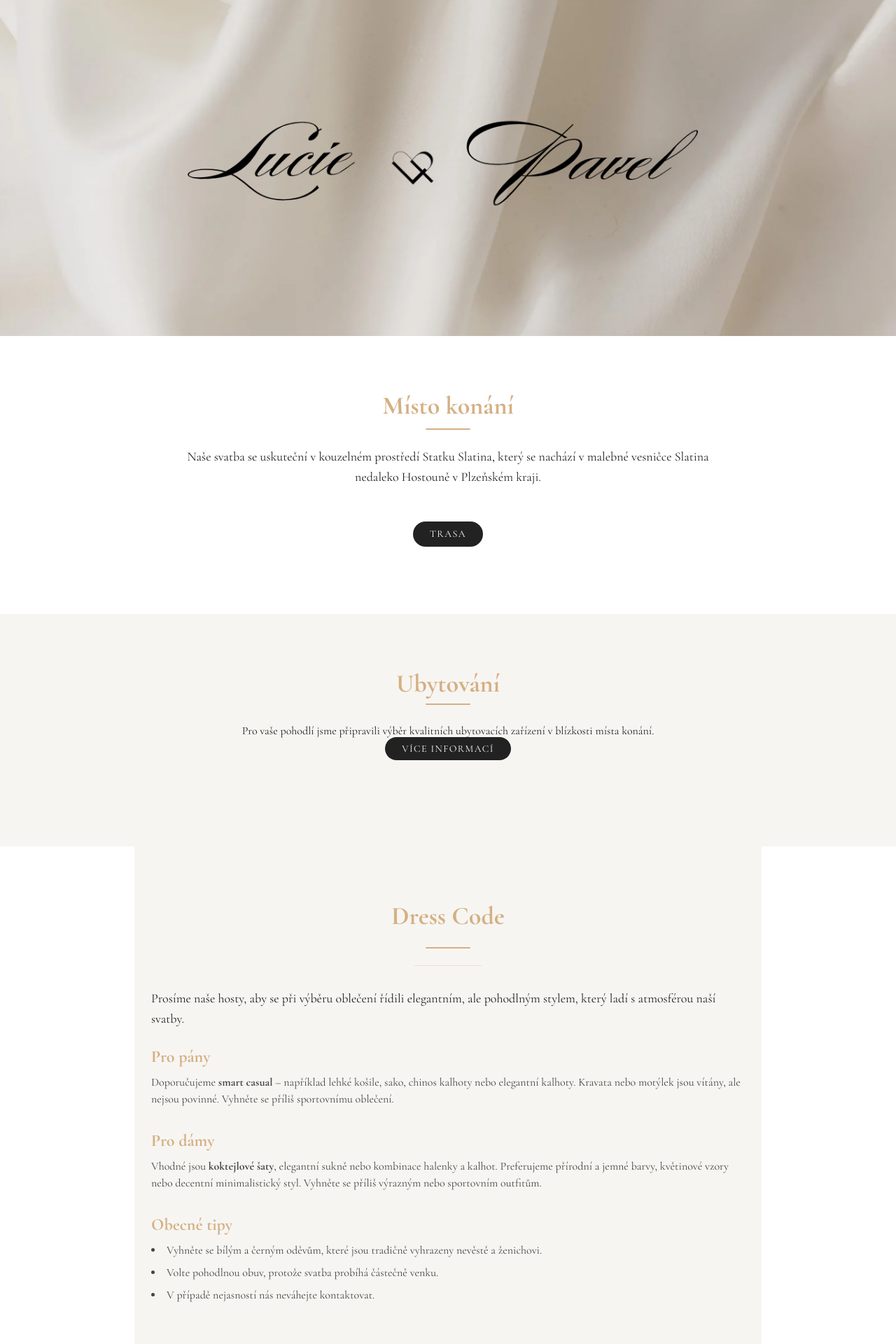
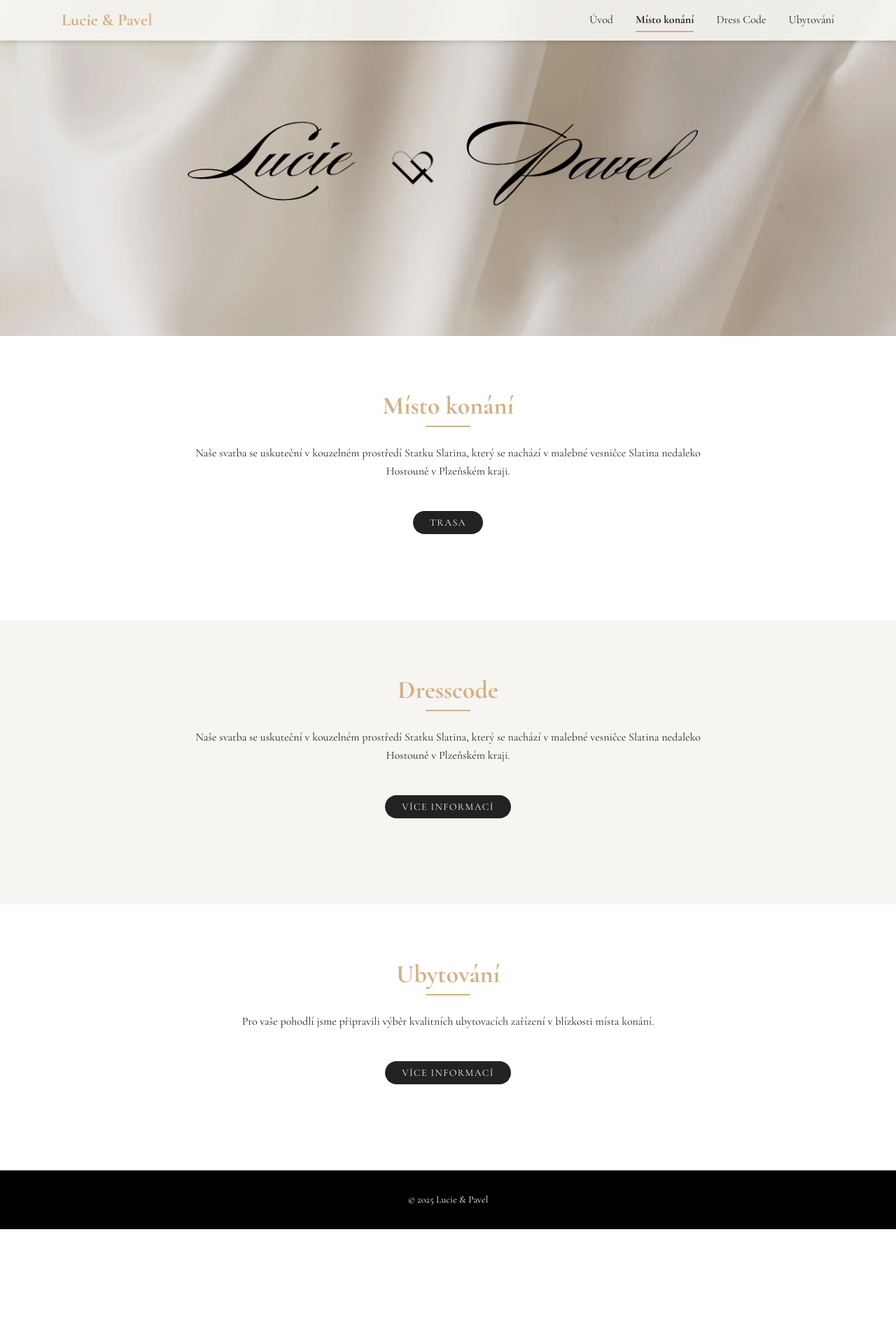
Before and after one commit to pavelmyslik/wedding-app, a Next.js app: page / in a window 1280 px wide. Shown: the top 1920 px of the page at 70% size. After the commit the page ends 1756 px from the top, so only its background shows below. Built offline with nearby package versions, Linux system fonts and the light colour scheme.

Commit message:
Add new pages for components

```diff
--- a/app/Accomodation.tsx
+++ b/app/accommodation/page.tsx
@@ -1,4 +1,4 @@
-export default function Accommodation() {
+export default function Page() {
   const accommodations = [
     {
       id: 1,
@@ -35,7 +35,6 @@ export default function Accommodation() {
           <p className="text-base text-[#222222] font-serif leading-relaxed">
             Pro vaše pohodlí jsme připravili výběr kvalitních ubytovacích zařízení v blízkosti místa konání.
           </p>
-          <button className="px-6 py-2 mt-12 bg-[#222222] text-white rounded-full uppercase tracking-widest text-sm hover:bg-[#D4B083] transition cursor-pointer">více informací</button>
         </div>
 
         <div className="space-y-10">
--- a/app/components/Accomodation.tsx
+++ b/app/components/Accomodation.tsx
@@ -2,15 +2,15 @@ import Link from 'next/link'
 export default function Accommodation() {
 
   return (
-    <section id="accommodation" className="py-20 px-6 bg-[#F7F5F2]">
+    <section id="accommodation" className="py-20 px-6">
       <div className="max-w-3xl mx-auto">
         <div className="text-center mb-12">
           <h2 className="text-4xl font-serif font-semibold text-[#D4B083] mb-2">Ubytování</h2>
           <div className="w-16 h-0.5 bg-[#D4B083] mx-auto mb-6 rounded"></div>
-          <p className="text-base text-[#222222] font-serif leading-relaxed">
+          <p className="text-base text-[#222222] font-serif leading-relaxed mb-12">
             Pro vaše pohodlí jsme připravili výběr kvalitních ubytovacích zařízení v blízkosti místa konání.
           </p>
-          <Link href="/accomodation" className="px-6 py-2 mt-12 bg-[#222222] text-white rounded-full uppercase tracking-widest text-sm hover:bg-[#D4B083] transition cursor-pointer">více informací</Link>
+          <Link href="/accommodation" className="px-6 py-2 bg-[#222222] text-white rounded-full uppercase tracking-widest text-sm hover:bg-[#D4B083] transition cursor-pointer">více informací</Link>
         </div>
       </div>
     </section>
--- a/app/components/Dresscode.tsx
+++ b/app/components/Dresscode.tsx
@@ -1,38 +1,19 @@
+import Link from "next/link";
+
 export default function DressCode() {
   return (
-    <section id="dresscode" className="py-20 px-6 bg-[#F7F5F2] text-[#222222] font-serif max-w-4xl mx-auto">
-      <h2 className="text-4xl font-semibold text-[#D4B083] mb-6 text-center">Dress Code</h2>
-      <div className="w-16 h-0.5 bg-[#D4B083] mx-auto mb-6 rounded"></div>
-      <div className="border-b border-[#D4B083]/30 mb-8 w-24 mx-auto rounded"></div>
-
-      <p className="mb-6 leading-relaxed text-lg">
-        Prosíme naše hosty, aby se při výběru oblečení řídili elegantním, ale pohodlným stylem, který ladí s atmosférou naší svatby.
-      </p>
-
-      <div className="space-y-8 text-[#444]">
-        <div>
-          <h3 className="text-2xl font-semibold text-[#D4B083] mb-2">Pro pány</h3>
-          <p>
-            Doporučujeme <strong>smart casual</strong> – například lehké košile, sako, chinos kalhoty nebo elegantní kalhoty. Kravata nebo motýlek jsou vítány, ale nejsou povinné. Vyhněte se příliš sportovnímu oblečení.
-          </p>
-        </div>
-
-        <div>
-          <h3 className="text-2xl font-semibold text-[#D4B083] mb-2">Pro dámy</h3>
-          <p>
-            Vhodné jsou <strong>koktejlové šaty</strong>, elegantní sukně nebo kombinace halenky a kalhot. Preferujeme přírodní a jemné barvy, květinové vzory nebo decentní minimalistický styl. Vyhněte se příliš výrazným nebo sportovním outfitům.
-          </p>
-        </div>
-
-        <div>
-          <h3 className="text-2xl font-semibold text-[#D4B083] mb-2">Obecné tipy</h3>
-          <ul className="list-disc list-inside space-y-2">
-            <li>Vyhněte se bílým a černým oděvům, které jsou tradičně vyhrazeny nevěstě a ženichovi.</li>
-            <li>Volte pohodlnou obuv, protože svatba probíhá částečně venku.</li>
-            <li>V případě nejasností nás neváhejte kontaktovat.</li>
-          </ul>
-        </div>
+  <section id="dresscode" className="py-20 px-6 bg-[#F7F5F2]">
+    <div className="max-w-3xl mx-auto">
+      <div className="text-center mb-12">
+        <h2 className="text-4xl font-serif font-semibold text-[#D4B083] mb-2">Dresscode</h2>
+        <div className="w-16 h-0.5 bg-[#D4B083] mx-auto mb-6 rounded"></div>
+        <p className="text-base text-[#222222] font-serif leading-relaxed mb-12">
+          Naše svatba se uskuteční v kouzelném prostředí Statku Slatina,
+          který se nachází v malebné vesničce Slatina nedaleko Hostouně v Plzeňském kraji.
+        </p>
+        <Link href="/dresscode" className="px-6 py-2 bg-[#222222] text-white rounded-full uppercase tracking-widest text-sm hover:bg-[#D4B083] transition cursor-pointer">více informací</Link>
       </div>
-    </section>
+    </div>
+  </section>
   );
 }
--- a/app/components/LocationMap.tsx
+++ b/app/components/LocationMap.tsx
@@ -1,15 +1,19 @@
+import Link from "next/link";
+
 export default function LocationMap() {
   return (
-    <section id="location" className="py-20 px-6 text-[#222222] font-serif">
-      <div className="max-w-5xl mx-auto text-center mb-4">
-          <h2 className="text-4xl font-serif font-semibold text-[#D4B083] mb-3">Místo konání</h2>
-          <div className="w-16 h-0.5 bg-[#D4B083] mx-auto mb-6 rounded"></div>
-          <p className="text-lg max-w-3xl mx-auto leading-relaxed">
-            Naše svatba se uskuteční v kouzelném prostředí Statku Slatina,
-            který se nachází v malebné vesničce Slatina nedaleko Hostouně v Plzeňském kraji.
-          </p>
-        <button className="px-6 py-2 mt-12 bg-[#222222] text-white rounded-full uppercase tracking-widest text-sm hover:bg-[#D4B083] transition cursor-pointer">Trasa</button>
+  <section id="location" className="py-20 px-6">
+    <div className="max-w-3xl mx-auto">
+      <div className="text-center mb-12">
+        <h2 className="text-4xl font-serif font-semibold text-[#D4B083] mb-2">Místo konání</h2>
+        <div className="w-16 h-0.5 bg-[#D4B083] mx-auto mb-6 rounded"></div>
+        <p className="text-base text-[#222222] font-serif leading-relaxed mb-12">
+          Naše svatba se uskuteční v kouzelném prostředí Statku Slatina,
+          který se nachází v malebné vesničce Slatina nedaleko Hostouně v Plzeňském kraji.
+        </p>
+        <Link href="/location" className="px-6 py-2 bg-[#222222] text-white rounded-full uppercase tracking-widest text-sm hover:bg-[#D4B083] transition cursor-pointer">Trasa</Link>
       </div>
-    </section>
+    </div>
+  </section>
   );
 }
--- /dev/null
+++ b/app/components/Navbar.tsx
@@ -0,0 +1,92 @@
+"use client"
+import { useState, useEffect } from "react";
+
+const sections = [
+  { id: "hero", label: "Úvod" },
+  { id: "location", label: "Místo konání" },
+  { id: "dresscode", label: "Dress Code" },
+  { id: "accommodation", label: "Ubytování" },
+];
+
+export default function Navbar() {
+  const [activeId, setActiveId] = useState("hero");
+  const [menuOpen, setMenuOpen] = useState(false);
+
+  useEffect(() => {
+    const handleScroll = () => {
+      const scrollPos = window.scrollY + window.innerHeight / 3;
+      let current = "hero";
+      for (const section of sections) {
+        const el = document.getElementById(section.id);
+        if (el && el.offsetTop <= scrollPos) {
+          current = section.id;
+        }
+      }
+      setActiveId(current);
+    };
+    window.addEventListener("scroll", handleScroll);
+    return () => window.removeEventListener("scroll", handleScroll);
+  }, []);
+
+  const scrollToSection = (id) => {
+    setMenuOpen(false);
+    const el = document.getElementById(id);
+    if (el) {
+      el.scrollIntoView({ behavior: "smooth" });
+    }
+  };
+
+  return (
+    <nav className="fixed top-0 left-0 right-0 bg-[#F7F5F2]/90 backdrop-blur-md shadow-md z-50">
+      <div className="max-w-6xl mx-auto flex items-center justify-between px-6 py-3">
+        <div className="text-2xl font-script text-[#D4B083] font-bold cursor-pointer" onClick={() => scrollToSection("hero")}>
+          Lucie & Pavel
+        </div>
+
+        <ul className="hidden md:flex space-x-8 font-serif text-[#222222]">
+          {sections.map(({ id, label }) => (
+            <li
+              key={id}
+              onClick={() => scrollToSection(id)}
+              className={`cursor-pointer py-1 border-b-2 ${
+                activeId === id ? "border-[#D4B083] font-semibold" : "border-transparent"
+              } hover:border-[#D4B083] transition-colors`}
+            >
+              {label}
+            </li>
+          ))}
+        </ul>
+
+        <button
+          className="md:hidden text-[#D4B083] focus:outline-none"
+          onClick={() => setMenuOpen(!menuOpen)}
+          aria-label="Toggle menu"
+        >
+          <svg className="w-7 h-7" fill="none" stroke="currentColor" strokeWidth="2" viewBox="0 0 24 24" strokeLinecap="round" strokeLinejoin="round">
+            {menuOpen ? (
+              <path d="M6 18L18 6M6 6l12 12" />
+            ) : (
+              <path d="M3 12h18M3 6h18M3 18h18" />
+            )}
+          </svg>
+        </button>
+      </div>
+
+      {menuOpen && (
+        <ul className="md:hidden bg-[#F7F5F2] font-serif text-[#222222] space-y-4 px-6 pb-6">
+          {sections.map(({ id, label }) => (
+            <li
+              key={id}
+              onClick={() => scrollToSection(id)}
+              className={`cursor-pointer py-2 border-b-2 ${
+                activeId === id ? "border-[#D4B083] font-semibold" : "border-transparent"
+              } hover:border-[#D4B083] transition-colors`}
+            >
+              {label}
+            </li>
+          ))}
+        </ul>
+      )}
+    </nav>
+  );
+}
--- a/app/layout.tsx
+++ b/app/layout.tsx
@@ -3,7 +3,7 @@ import { cormorant, luxuriousScript } from './fonts';
 import "./globals.css";
 
 export const metadata: Metadata = {
-  title: "Create Next App",
+  title: "Budeme Myslíkovi",
   description: "Generated by create next app",
 };
 
--- a/app/page.tsx
+++ b/app/page.tsx
@@ -1,6 +1,7 @@
 import Accommodation from "@/app/components/Accomodation";
 import LocationMap from "@/app/components/LocationMap";
 import DressCode from "@/app/components/Dresscode";
+import Navbar from "@/app/components/Navbar";
 
 export default function Home() {
   return (
@@ -8,9 +9,10 @@ export default function Home() {
       <section id="hero" className="min-h-[60vh] bg-[url('/images/banner-lp.png')] bg-cover bg-center flex flex-col items-center justify-center text-center px-4r">
       </section>
 
+      <Navbar />
       <LocationMap />
+      <DressCode />
       <Accommodation />
-      <DressCode />
 
 
       <footer className="py-8 text-center text-sm text-white bg-black">
```
Also changed, not shown: app/dresscode/page.tsx (added), app/location/page.tsx (renamed from app/Location.tsx).
